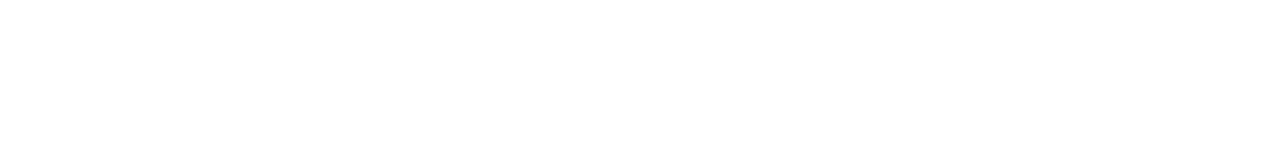
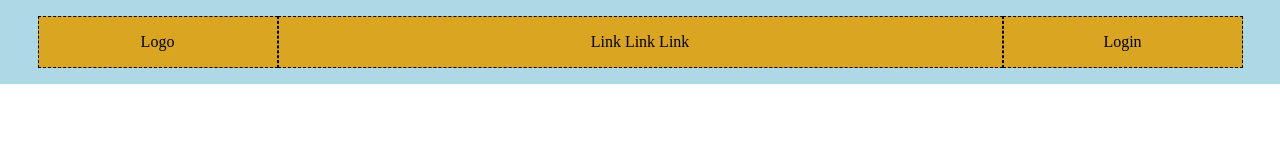
Before and after one commit to LorenzoMoccia/htmlcss-struttura-discord, a plain HTML site: page index.html in a window 1280 px wide. Drawn offline with Linux system fonts and the light colour scheme.

Commit message:
Prima parte header

```diff
--- a/css/style.css
+++ b/css/style.css
@@ -6,3 +6,33 @@
     padding: 0;
     margin: 0;
 }
+
+/*----------------
+    COMMON
+-----------------*/
+.container{
+    display: flex;
+    background-color: rgb(173,216,230);
+    justify-content: center;
+    padding: 16px;
+}
+
+.logo{
+    width: 240px;
+    border: 1px dashed black;
+    background-color: rgb(218,165,32);
+}
+
+.main-nav{
+    width: 725px;
+    border: 1px dashed black;
+    background-color: rgb(218,165,32);
+
+}
+
+.login{
+    width: 240px;
+    border: 1px dashed black;
+    background-color: rgb(218,165,32);
+
+}
--- a/index.html
+++ b/index.html
@@ -8,7 +8,15 @@
     <title>Discord</title>
 </head>
 <body>
-    <header></header>
+    <header>
+        <div class="container">
+            <div class="container logo">Logo</div>
+            <div class="container main-nav">Link Link Link</div>
+            <div class="container login">Login</div>
+        </div>
+
+    </header>
+
     <main></main>
     <footer></footer>
 </body>
```
